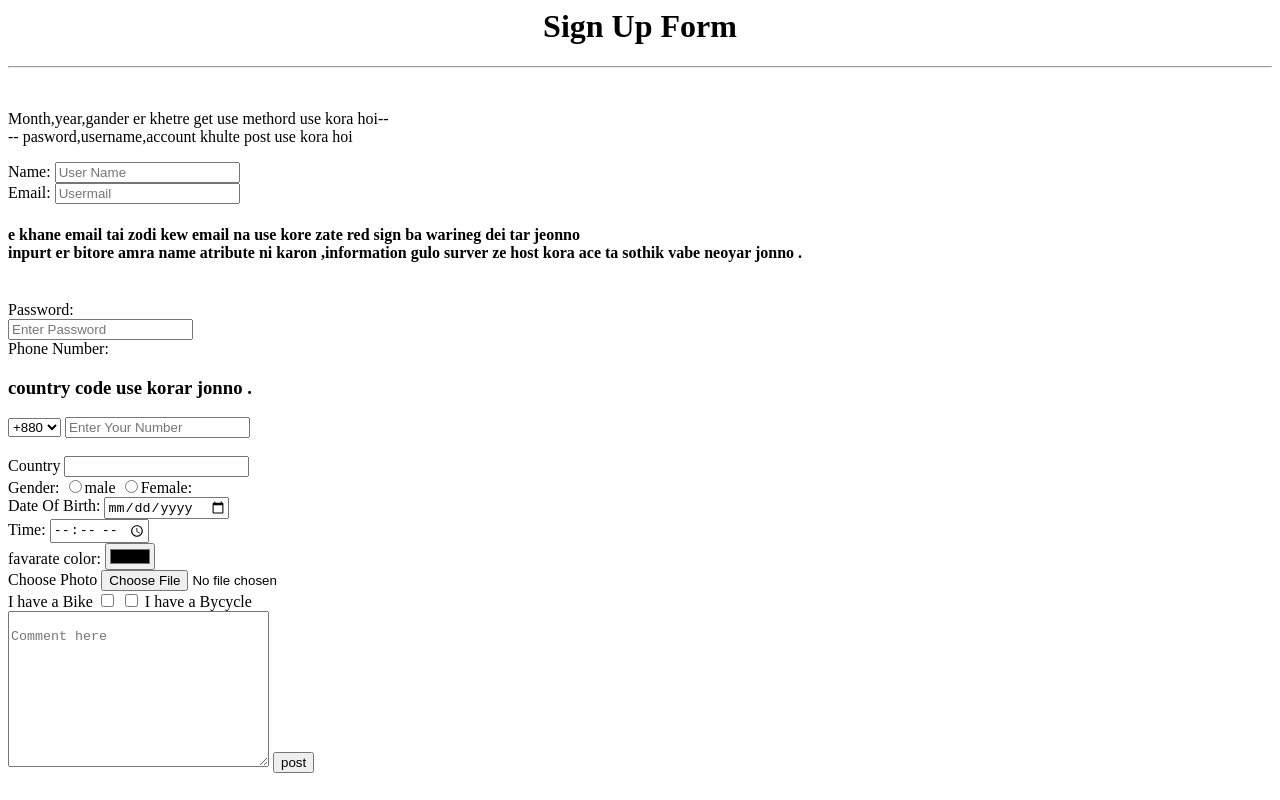
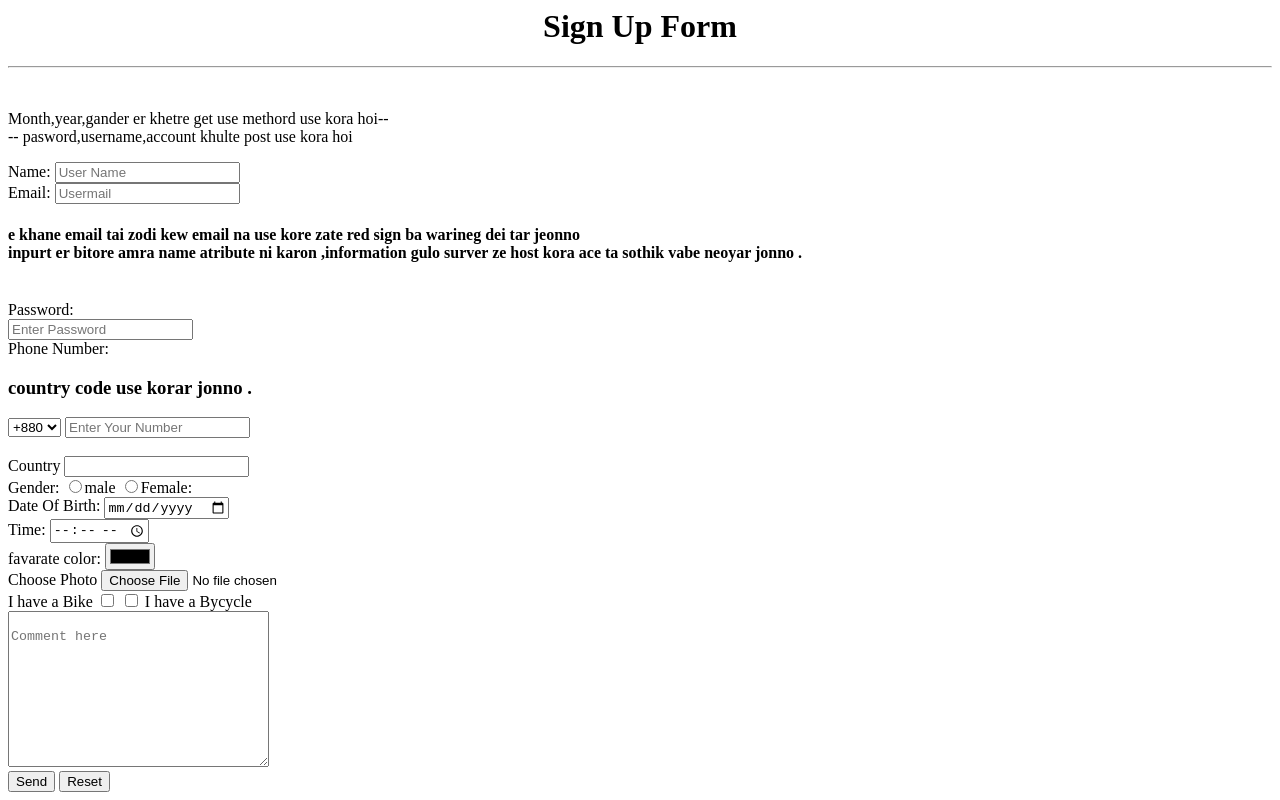
Before and after one commit to arafatomiteepti/My-first-webside, a plain HTML site: page index.html in a window 1280 px wide. Shown: the part 2946-3746 px from the top of the page. Drawn offline with Linux system fonts and the light colour scheme.

Commit message:
first commit

```diff
--- a/index.html
+++ b/index.html
@@ -251,8 +251,9 @@ I have a Bycycle
 <br>
 <textarea name="comment" id="comt" cols="30" rows="10" placeholder="
 Comment here"></textarea>
-<button >post</button>
-
+<br>
+<input type="submit" value="Send">
+<input type="reset" value="Reset">
 </form>
 
 
```
